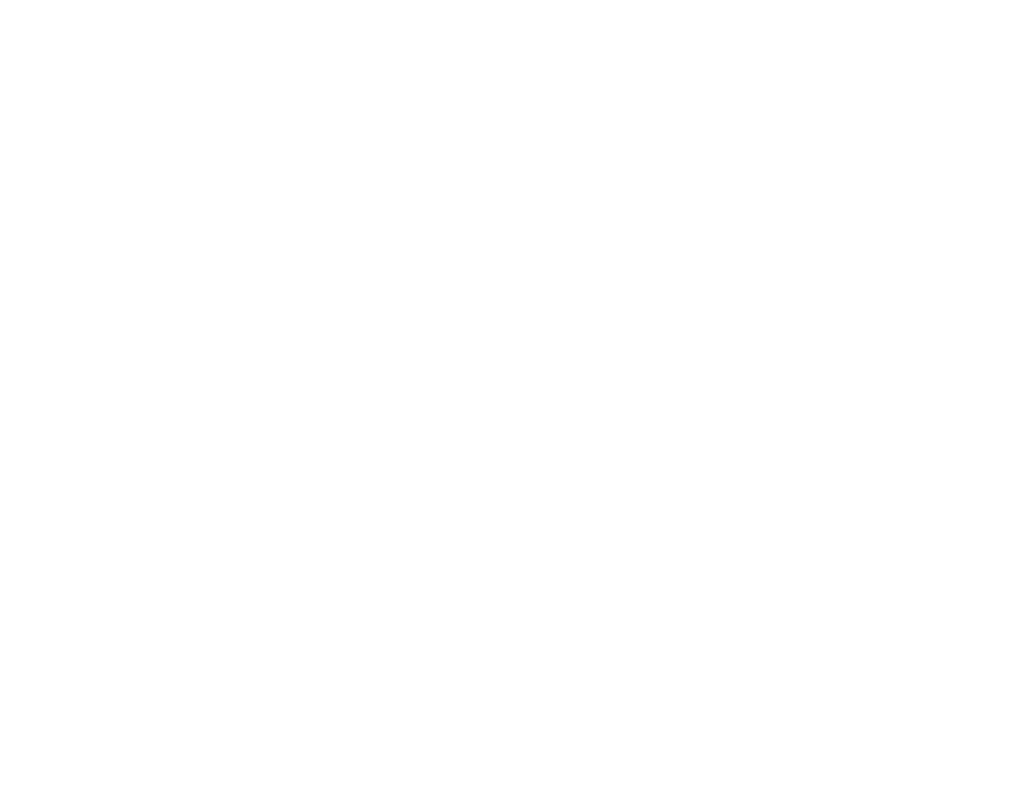
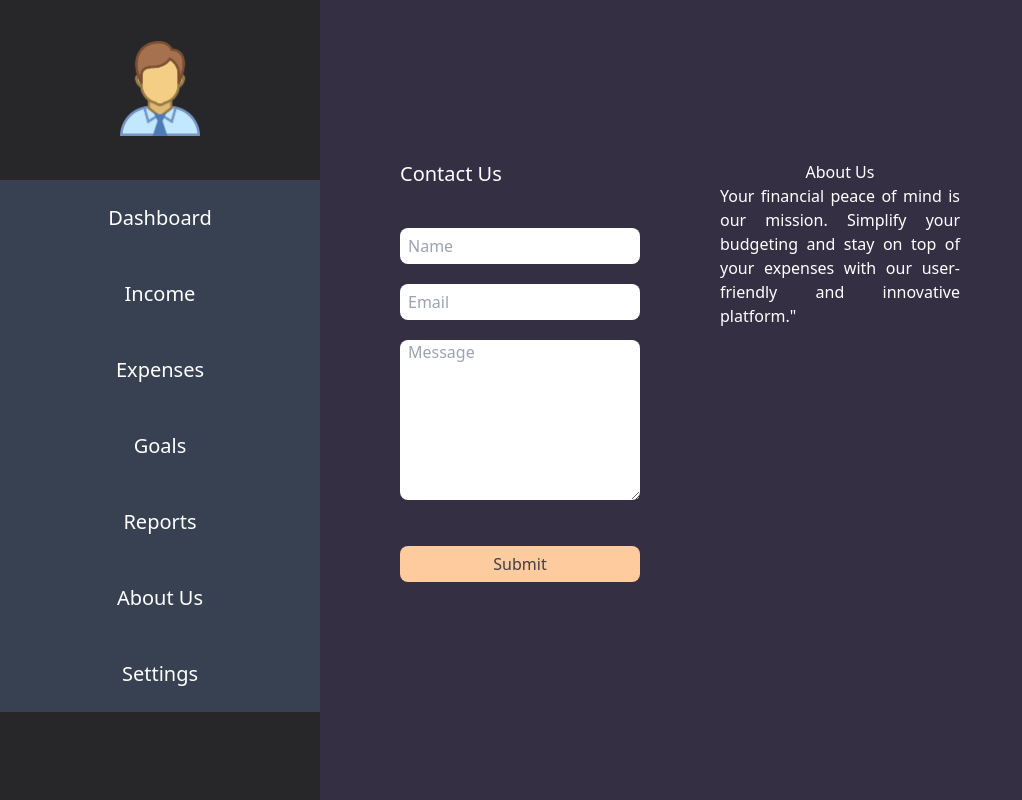
Before and after one commit to KavinduPS/TrackXpense, a React (Create React App) app in the folder frontend/: page /about in a window 1280 px wide. Before the commit this address had no page. Shown: the whole page, without its empty margins (0-1022 px from the left). Built offline with nearby package versions, Linux system fonts and the light colour scheme.

Commit message:
login changes and about page

```diff
--- a/frontend/src/App.tsx
+++ b/frontend/src/App.tsx
@@ -6,6 +6,7 @@
 import Dashboard from "./pages/dashboard/Dashboard";
 import Expenses from "./pages/expenses/page";
 import Income from "./pages/income/page";
+import About from "./pages/About/about";
 
 function App() {
   return (
@@ -17,6 +18,7 @@
           <Route path="/dashboard" element={<Dashboard />} />
           <Route path="/expenses" element={<Expenses />} />
           <Route path="/income" element={<Income />} />
+          <Route path="/about" element={<About />} />
         </Routes>
       </div>
     </Router>
--- /dev/null
+++ b/frontend/src/pages/About/about.tsx
@@ -0,0 +1,110 @@
+import React from "react";
+import "../../index.css";
+import Sidebar from "../../components/Sidebar";
+import logo from "../../assets/trackxpense_logo.png";
+import { Field, Formik, Form } from "formik";
+import * as Yup from "yup";
+
+interface ContactForm {
+  name: "";
+  email: "";
+  message: "";
+}
+
+const About: React.FC = () => {
+  const initialValues: ContactForm = { name: "", email: "", message: "" };
+
+  const validationSchema = Yup.object({
+    name: Yup.string().required("Name is required"),
+    email: Yup.string()
+      .email("Invalid email format")
+      .required("Email is required"),
+    message: Yup.string().required("Write feedback"),
+  });
+
+  return (
+    <div
+      className="flex min-h-screen  text-white"
+      style={{ backgroundColor: "#352F44" }}
+    >
+      <Sidebar />
+      <div className="relative">
+        <div className="text-left ml-20 mt-40 text-xl ">
+          <h1>Contact Us</h1>
+        </div>
+
+        <Formik
+          initialValues={initialValues}
+          validationSchema={validationSchema}
+          onSubmit={(values, actions) => {
+            console.log({ values, actions });
+            alert(JSON.stringify(values, null, 2));
+            actions.setSubmitting(false);
+          }}
+        >
+          {({ isSubmitting, touched, errors }) => (
+            <Form>
+              <div className="ml-20">
+                <Field
+                  name="name"
+                  placeholder="Name"
+                  className="mt-10 w-60 h-9 rounded-lg px-2 mr-20"
+                />
+              </div>
+              {touched.name && errors.name && (
+                <div className="text-red-600 pr-20 mr-5">{errors.name}</div>
+              )}
+
+              <div className="ml-20">
+                <Field
+                  name="email"
+                  type="email"
+                  placeholder="Email"
+                  className="mt-5 w-60 h-9 rounded-lg px-2 mr-20"
+                />
+              </div>
+              {touched.email && errors.email && (
+                <div className="text-red-600 pr-24 mr-2 ">{errors.email}</div>
+              )}
+
+              <div className="ml-20">
+                <Field
+                  as="textarea"
+                  name="message"
+                  placeholder="Message"
+                  className="mt-5 w-60 rounded-lg px-2 mr-20 h-40"
+                />
+              </div>
+              {touched.message && errors.message && (
+                <div className="text-red-600 pr-24 mr-2">{errors.message}</div>
+              )}
+
+              <div className="mt-10 ">
+                <button
+                  type="button"
+                  className="w-60 h-9 rounded-lg text-zinc-700"
+                  style={{ backgroundColor: "#FDCB9E" }}
+                >
+                  Submit
+                </button>
+              </div>
+            </Form>
+          )}
+        </Formik>
+      </div>
+
+      <div className="mt-40 w-60">
+        <h2>About Us</h2>
+        <div className="text-justify">
+          <h2>
+            Your financial peace of mind is our mission. Simplify your budgeting
+            and stay on top of your expenses with our user-friendly and
+            innovative platform."
+          </h2>
+        </div>
+      </div>
+    </div>
+  );
+};
+
+export default About;
--- a/frontend/src/pages/login/login.tsx
+++ b/frontend/src/pages/login/login.tsx
@@ -1,4 +1,5 @@
 import React from "react";
+import { useNavigate } from "react-router-dom";
 import logo from "../../assets/trackxpense_logo.png";
 import { Link } from "react-router-dom";
 import { Formik, Field, Form } from "formik";
@@ -10,6 +11,7 @@
   password: string;
 }
 const Login: React.FC = () => {
+  const navigate = useNavigate();
   const initialValues: loginForm = { username: "", password: "" };
 
   const validationSchema = Yup.object({
@@ -18,7 +20,10 @@
   });
 
   return (
-    <div className="h-screen bg-zinc-700 flex justify-center items-center ">
+    <div
+      className="h-screen flex justify-center items-center "
+      style={{ backgroundColor: "#352F44" }}
+    >
       <div className="w-1/3">
         <div className="flex justify-center">
           <img src={logo} alt="TrackXpense Logo" />
@@ -31,6 +36,7 @@
             console.log({ values, actions });
             alert(JSON.stringify(values, null, 2));
             actions.setSubmitting(false);
+            navigate("/dashboard");
           }}
         >
           {({ isSubmitting, touched, errors }) => (
--- a/frontend/src/pages/signup/signup.tsx
+++ b/frontend/src/pages/signup/signup.tsx
@@ -1,5 +1,5 @@
 import React from "react";
-import { Link } from "react-router-dom";
+import { useNavigate } from "react-router-dom";
 import { Formik, Field, Form } from "formik";
 import * as Yup from "yup";
 import "../../index.css";
@@ -11,6 +11,7 @@
 }
 
 const Signup: React.FC = () => {
+  const navigate = useNavigate();
   const initialValues: signForm = { username: "", password: "", email: "" };
 
   const validationSchema = Yup.object({
@@ -22,7 +23,10 @@
   });
 
   return (
-    <div className=" h-screen bg-zinc-700 flex justify-center  items-center ">
+    <div
+      className=" h-screen flex justify-center  items-center "
+      style={{ backgroundColor: "#352F44" }}
+    >
       <div
         className="absolute inset-0 bg-signup-bg bg-cover bg-center opacity-10 bg-no-repeat "
         style={{
@@ -43,6 +47,7 @@
             console.log({ values, actions });
             alert(JSON.stringify(values, null, 2));
             actions.setSubmitting(false);
+            navigate("/dashboard");
           }}
         >
           {({ isSubmitting, touched, errors }) => (
@@ -84,14 +89,13 @@
               )}
 
               <div className="mt-10">
-                <Link to="/signup">
-                  <button
-                    type="button"
-                    className="w-3/6 bg-green-200 h-9 rounded-lg text-zinc-700"
-                  >
-                    Sign Up
-                  </button>
-                </Link>
+                <button
+                  type="submit"
+                  disabled={isSubmitting}
+                  className="w-3/6 bg-green-200 h-9 rounded-lg text-zinc-700"
+                >
+                  Sign Up
+                </button>
               </div>
             </Form>
           )}
```
